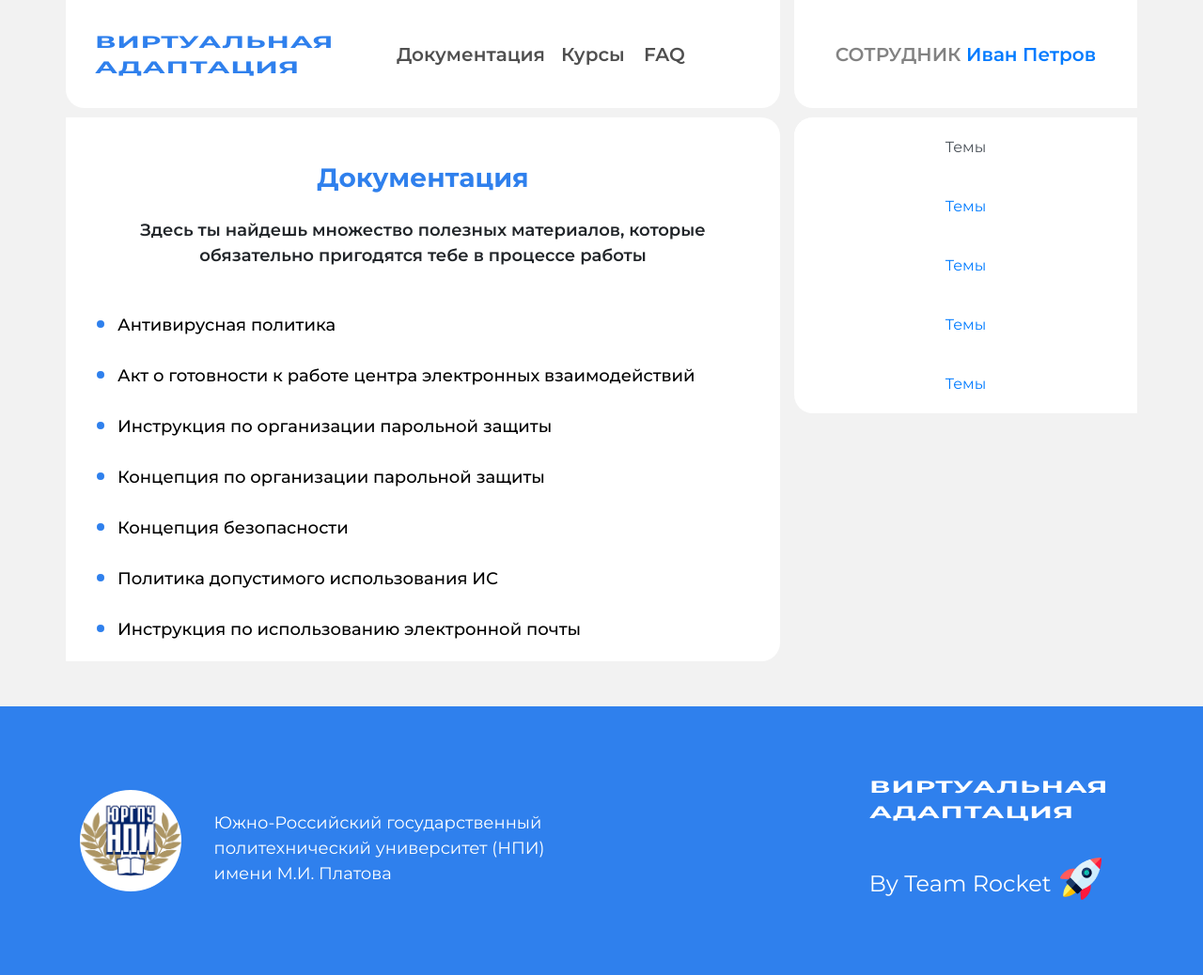
After one commit to morevgalex/casein.teamrocket, a Django app: page /docs/ in a window 1280 px wide. The commit adds this page. Shown: the whole page at 94% size. Run offline with Django 3.2, Linux system fonts and the light colour scheme; some libraries are stand-ins or nearby versions.

Commit message:
add docs page

```diff
--- a/onboarding/courses/templates/courses/base.html
+++ b/onboarding/courses/templates/courses/base.html
@@ -31,10 +31,10 @@
                 <div class="collapse navbar-collapse" id="navbar">
                     <ul class="nav navbar-nav header-nav-ul">
                         <li class="nav-item">
-                            <a class="nav-link active header-nav-doc" href="documentation.html">Документация <span class="sr-only">(текущее)</span></a>
+                            <a class="nav-link active header-nav-doc" href="{% url "onboarding_core:docs" %}"">Документация <span class="sr-only">(текущее)</span></a>
                         </li>
                         <li class="nav-item">
-                            <a class="nav-link header-nav-courses" style="color: #2F80ED;" href="account.html">Курсы</a>
+                            <a class="nav-link header-nav-courses" href="{% url "course:course_list" %}">Курсы</a>
                         </li>
                         <li class="nav-item">
                             <a class="nav-link header-nav-faq" href="{% url "onboarding_core:faq" %}">FAQ</a>
--- /dev/null
+++ b/onboarding/onboarding_core/static/stylesheets/documentation.css
@@ -0,0 +1,83 @@
+
+.doc-header {
+    text-align: center;
+    margin-left: 50px;
+    margin-right: 50px;
+    margin-bottom: 40px;
+}
+
+.doc-header h2 {
+    font-weight: 700;
+    font-size: 28px;
+    margin-bottom: 25px;
+}
+
+.doc-header p {
+
+    font-weight: 600;
+    font-size: 18px;
+
+}
+
+
+/*    Переключения    */
+
+a.a-nav-aside {
+    width:365px !important;
+    border: 0 !important;
+    padding-left:0 !important;
+    padding-right: 0 !important;
+    padding-top:20px !important;
+    padding-bottom:20px !important;
+}
+
+.nav-link-course {
+    width:365px;
+    border: 0;
+    padding-left:0;
+    padding-right: 0;
+    padding-top:20px;
+    padding-bottom:20px;
+}
+
+.nav-aside li a{
+    padding-left: 100px;
+    padding-right: 100px;
+}
+
+.nav-aside{
+    margin-left: 0px;
+    border:0;
+}
+.nav-aside li {
+    transition: 0.5s;
+}
+
+@media (min-width: 1200px) {
+    .nav-aside li:hover {
+        background-color: #2F80ED;
+    }
+
+}
+
+
+/*   Списки документаций   */
+
+.docs a {
+    color: black;
+    font-weight: 500;
+    font-size: 18px;
+}
+
+.docs a:hover {
+    color: #2F80ED;
+    text-decoration: none;
+}
+.docs li {
+    margin-bottom: 20px;
+}
+
+::marker {
+    color: #2F80ED;
+    font-size: 1.5em;
+}
--- /dev/null
+++ b/onboarding/onboarding_core/templates/onboarding_core/documentation.html
@@ -0,0 +1,52 @@
+{% extends "courses/base.html" %}
+{% load static %}
+
+{% block styles %}<link rel="stylesheet" href="{% static "stylesheets/documentation.css" %}" type="text/css">{% endblock %}
+
+{% block title %}Курсы{% endblock %}
+
+{% block content %}
+        <div class="row">
+            <div class="col-lg-8 mb-5 div-rightborder">
+            <div class="doc-header">
+                <h2 class="mt-5"><span class="span-text-color">Документация</span></h2>
+                <p>Здесь ты найдешь множество полезных материалов, которые обязательно пригодятся тебе в процессе работы</p>
+            </div>
+            <div class="tab-content">
+                <div id="dashboard" class="tab-pane active">
+                    <div class="docs">
+                        <ul>
+                            <li><a href="">Антивирусная политика</a></li>
+                            <li><a href="#">Акт о готовности к работе центра электронных взаимодействий</a></li>
+                            <li><a href="#">Инструкция по организации парольной защиты</a></li>
+                            <li><a href="#">Концепция по организации парольной защиты</a></li>
+                            <li><a href="#">Концепция безопасности</a></li>
+                            <li><a href="#">Политика допустимого использования ИС</a></li>
+                            <li><a href="#">Инструкция по использованию электронной почты</a></li>
+                        </ul>
+                    </div>
+                </div>
+            <!-- <div id="payments" class="tab-pane">
+
+            </div>
+
+            <div id="invoices" class="tab-pane">
+
+            </div> -->
+            </div>
+            </div>
+
+            <div class="col-lg-4" style="padding-right: 0;">
+                <div class="div-leftborder">
+        <ul class="nav nav-tabs mb-4 nav-aside">
+            <li class="nav-item" style="text-align: center; border-top-left-radius: 20px;"><a class="nav-link active a-nav-aside" style="border-top-left-radius: 20px;" href="#dashboard" data-toggle="tab">Темы</a></li>
+            <li class="nav-item" style="text-align: center;"><a class="nav-link a-nav-aside" href="#payments" data-toggle="tab">Темы</a></li>
+            <li class="nav-item" style="text-align: center;"><a class="nav-link a-nav-aside" href="#invoices" data-toggle="tab">Темы</a></li>
+            <li class="nav-item" style="text-align: center;"><a class="nav-link a-nav-aside" href="#settings" data-toggle="tab">Темы</a></li>
+            <li class="nav-item" style="text-align: center; border-bottom-left-radius: 20px;"><a class="nav-link a-nav-aside" style="border-bottom-left-radius: 20px;" href="#settings" data-toggle="tab">Темы</a></li>
+
+        </ul>
+                </div>
+            </div>
+        </div>
+{% endblock %}
--- a/onboarding/onboarding_core/urls.py
+++ b/onboarding/onboarding_core/urls.py
@@ -7,4 +7,5 @@ urlpatterns = [
     path('', views.index, name='index'),
     path('profile/', views.profile, name='profile'),
     path('faq/', views.faq, name='faq'),
+    path('docs/', views.docs, name='docs'),
 ]
--- a/onboarding/onboarding_core/views.py
+++ b/onboarding/onboarding_core/views.py
@@ -11,3 +11,7 @@ def profile(request):
 
 def faq(request):
     return render(request, 'onboarding_core/FAQ.html')
+
+
+def docs(request):
+    return render(request, 'onboarding_core/documentation.html')
```
